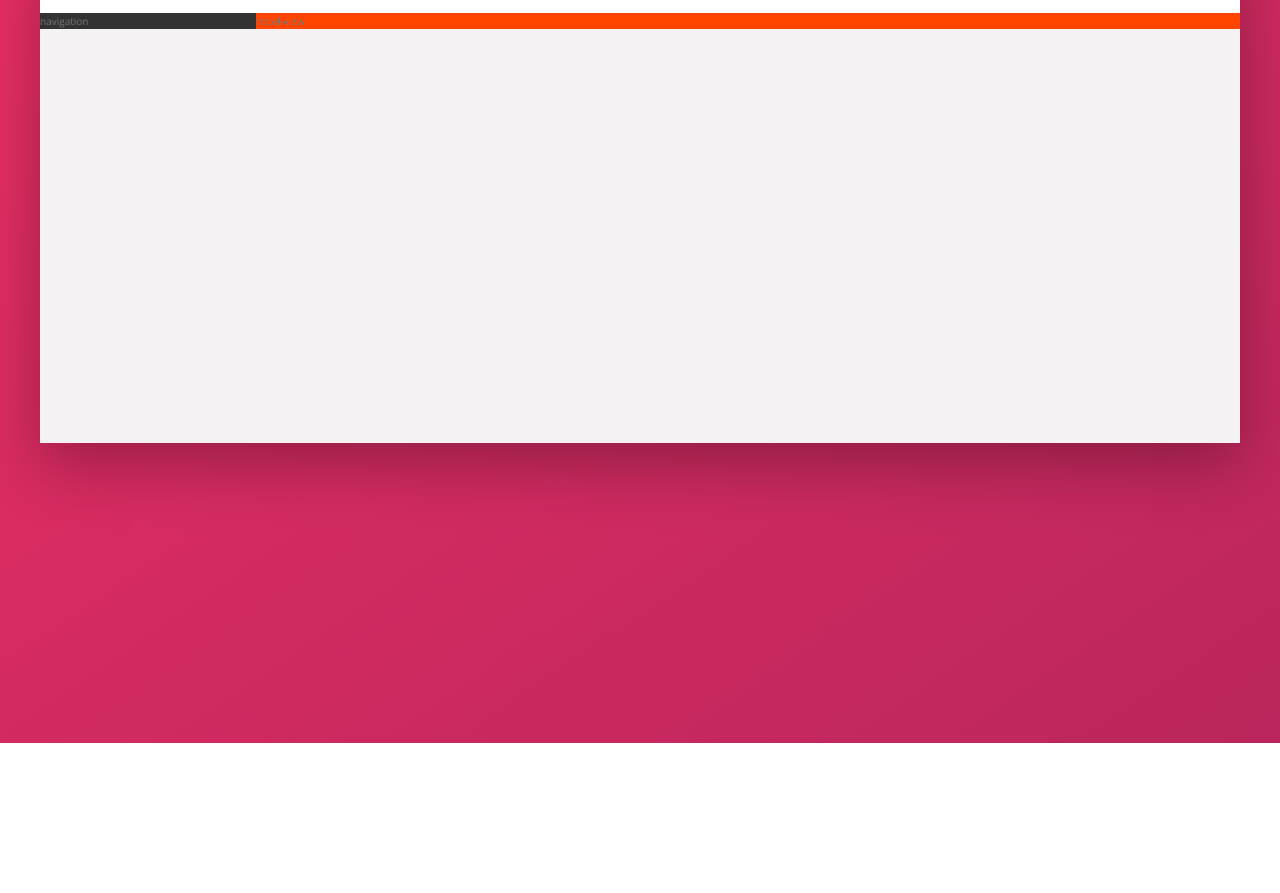
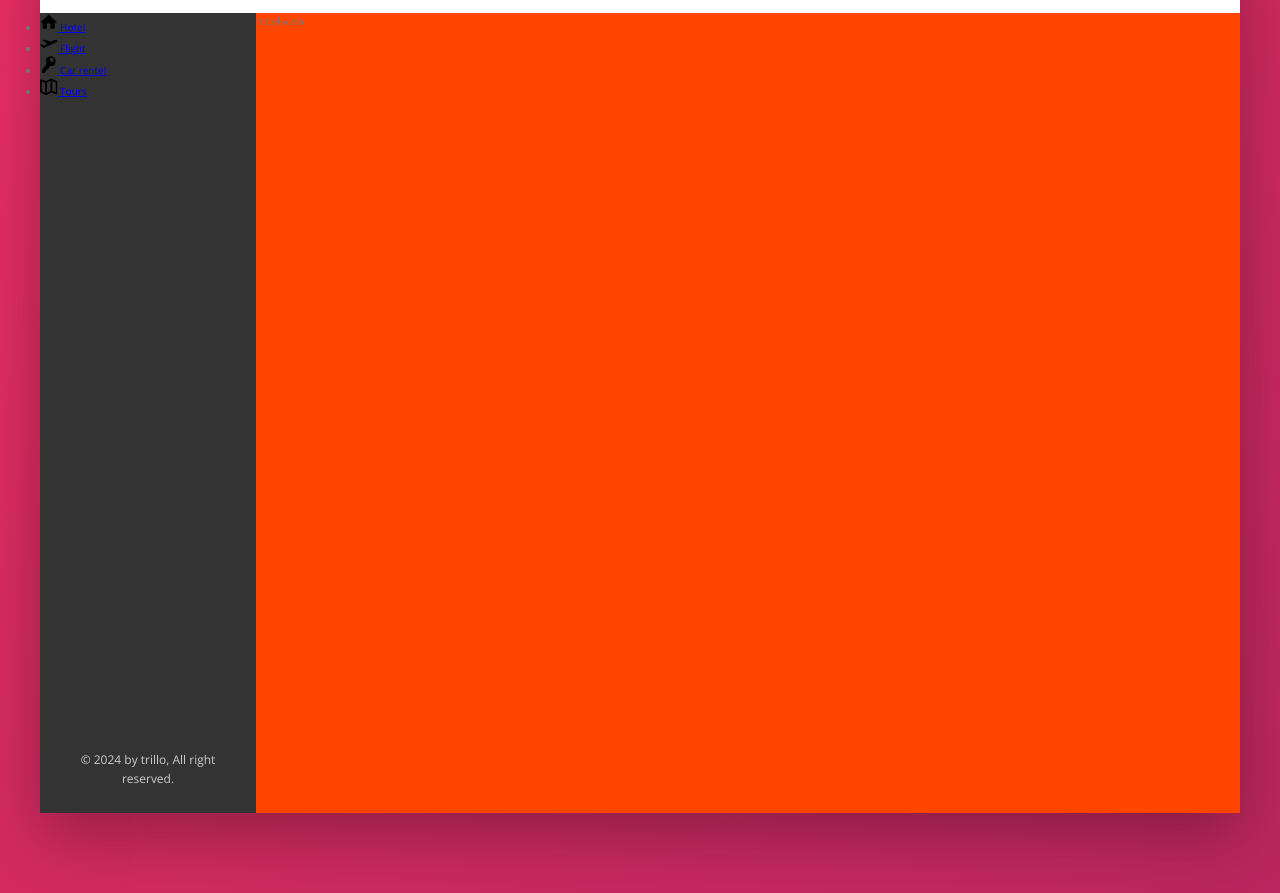
Before and after one commit to Nedalshamedu/Trillo, a website: page index.html in a window 1280 px wide. Shown: the part 137-1030 px from the top of the page. Before the commit the page ends 880 px from the top, so only its background shows below. Drawn offline with nearby package versions, Linux system fonts and the light colour scheme.

Commit message:
Building the Navigation - Part 1

```diff
--- a/index.html
+++ b/index.html
@@ -47,7 +47,44 @@
         </nav>
       </header>
       <div class="content">
-        <nav class="sidebar">navigation</nav>
+        <nav class="sidebar">
+          <ul class="side-nav">
+            <li class="side-nav__item">
+              <a href="#" class="side-nav__link">
+                <svg class="side-nav__icon">
+                  <use xlink:href="img/sprite.svg#icon-home"></use>
+                </svg>
+                <span>Hotel</span>
+              </a>
+            </li>
+
+            <li class="side-nav__item">
+              <a href="#" class="side-nav__link">
+                <svg class="side-nav__icon">
+                  <use xlink:href="img/sprite.svg#icon-aircraft-take-off"></use>
+                </svg>
+                <span>Flight</span>
+              </a>
+            </li>
+            <li class="side-nav__item">
+              <a href="#" class="side-nav__link">
+                <svg class="side-nav__icon">
+                  <use xlink:href="img/sprite.svg#icon-key"></use>
+                </svg>
+                <span>Car rentel</span>
+              </a>
+            </li>
+            <li class="side-nav__item">
+              <a href="#" class="side-nav__link">
+                <svg class="side-nav__icon">
+                  <use xlink:href="img/sprite.svg#icon-map"></use>
+                </svg>
+                <span>Tours</span>
+              </a>
+            </li>
+          </ul>
+          <div class="legal">&copy; 2024 by trillo, All right reserved.</div>
+        </nav>
         <main class="hotel-view">hotel-view</main>
       </div>
     </div>
--- a/sass/_components.scss
+++ b/sass/_components.scss
@@ -125,3 +125,33 @@
   &__user__name {
   }
 }
+
+//////////////////////
+/// Side Navigation
+/// /////////////////
+///
+
+.side-nav {
+  &__item {
+  }
+
+  &__link {
+  }
+
+  &__icon {
+    width: 1.75rem;
+    height: 1.75rem;
+  }
+}
+
+//////////////////////
+/// Legal text
+/// /////////////////
+///
+
+.legal {
+  font-size: 1.2rem;
+  color: var(--color-Grey-light-4);
+  text-align: center;
+  padding: 2.5rem;
+}
--- a/sass/_layout.scss
+++ b/sass/_layout.scss
@@ -23,10 +23,14 @@
 .sidebar {
   background-color: var(--color-Grey-dark-1);
   flex: 0 0 18%;
+  display: flex;
+  flex-direction: column;
+  justify-content: space-between;
 }
 
 .hotel-view {
   background-color: #fff;
   background-color: orangered;
   flex: 1;
+  height: 80rem;
 }
```
Also changed, not shown: css/style.css.
